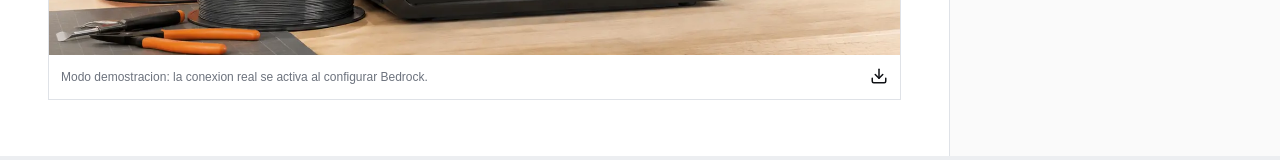
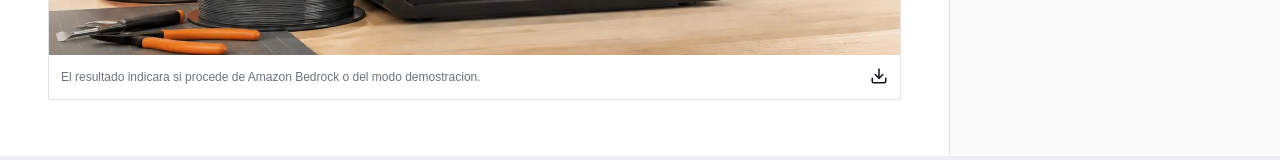
Before and after one commit to carlosgalan01/NexoMaker, a Next.js app in the folder studio/: page / in a window 1280 px wide. Shown: the part 975-1135 px from the top of the page. Built offline with nearby package versions, Linux system fonts and the light colour scheme.

Commit message:
Actualiza la documentación de U3 tras conectar Bedrock
* Documenta la integración real con Bedrock

* Aclara el estado de generación en la interfaz

```diff
--- a/studio/app/page.tsx
+++ b/studio/app/page.tsx
@@ -20,7 +20,7 @@ export default function StudioPage() {
   const [comment, setComment] = useState("");
   const [comments, setComments] = useState<string[]>(["Aprobacion: comprobar la temperatura maxima antes de publicar."]);
   const [loading, setLoading] = useState(false);
-  const [notice, setNotice] = useState("Modo demostracion: la conexion real se activa al configurar Bedrock.");
+  const [notice, setNotice] = useState("El resultado indicara si procede de Amazon Bedrock o del modo demostracion.");
 
   const canGenerate = role !== "Aprobador";
   const canApprove = role === "Aprobador";
```
Also changed, not shown: 1 other file (tests, documents, lock files or other folders).
